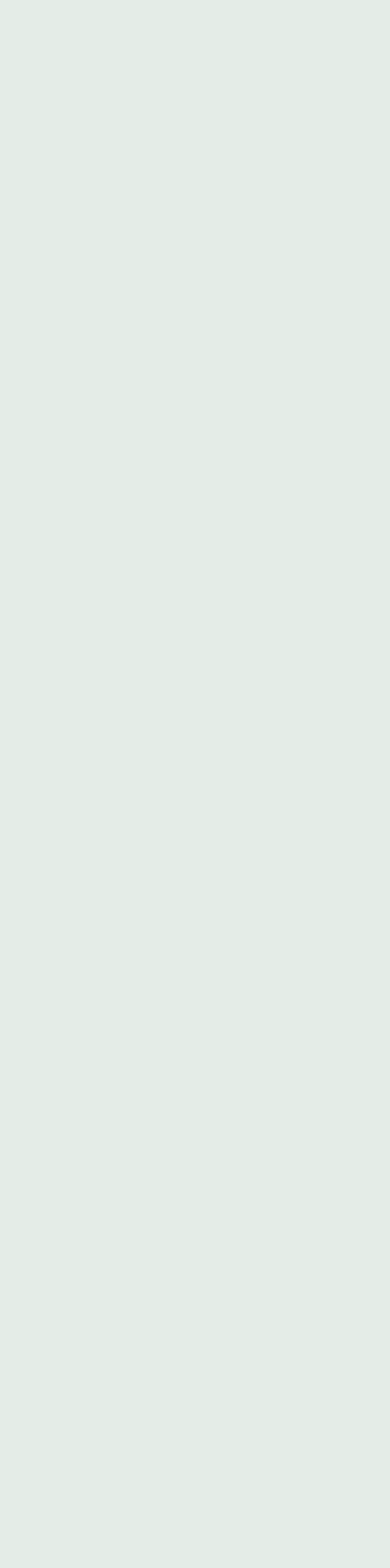
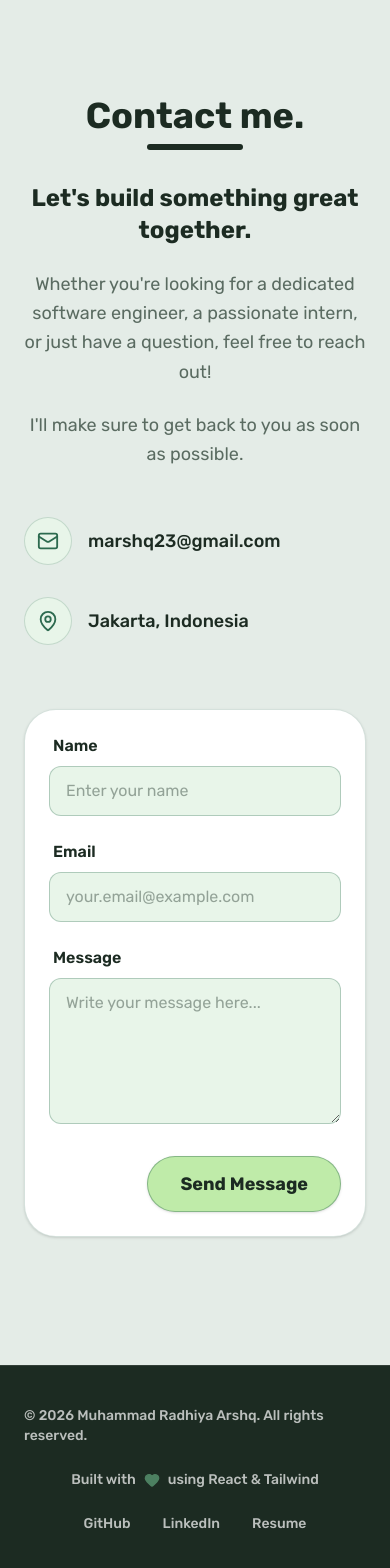
Before and after one commit to arshqiii/web-portfolio, a React (Vite) app: page / in a window 390 px wide. Shown: the part 6951-8519 px from the top of the page. Before the commit the page ends 6935 px from the top, so only its background shows below. Built offline with nearby package versions, Linux system fonts and the light colour scheme; a web font is replaced by a local one.

Commit message:
feat: added & implemented contact section and footer to page

```diff
--- a/src/App.tsx
+++ b/src/App.tsx
@@ -3,17 +3,21 @@ import { HeroSection } from "./sections/HeroSection";
 import { AboutSection } from "./sections/AboutSection";
 import { ProjectsSection } from "./sections/ProjectsSection";
 import { ExperienceSection } from "./sections/ExperienceSection";
+import { ContactSection } from "./sections/ContactSection";
+import { Footer } from "./components/Footer";
 
 export default function App() {
   return (
-    <div className="min-h-screen bg-bg-main font-sans">
+    <div className="min-h-screen bg-bg-main font-sans flex flex-col">
       <Navbar />
-      <main>
+      <main className="flex-grow">
         <HeroSection />
         <AboutSection />
         <ProjectsSection />
         <ExperienceSection />
+        <ContactSection />
       </main>
+      <Footer />
     </div>
   );
 }
--- /dev/null
+++ b/src/components/Footer.tsx
@@ -0,0 +1,27 @@
+import { Heart } from 'lucide-react';
+export function Footer() {
+  const currentYear = new Date().getFullYear();
+
+  return (
+    <footer className="w-full bg-[#1C2B22] text-white py-10 border-t border-white/10 mt-auto">
+      <div className="max-w-7xl mx-auto px-6 sm:px-8 flex flex-col md:flex-row items-center justify-between gap-6">
+        {/* Copyright */}
+        <div className="text-sm text-white/70 font-medium">
+          © {currentYear} Muhammad Radhiya Arshq. All rights reserved.
+        </div>
+
+        {/* Built With */}
+        <div className="flex items-center gap-2 text-sm text-white/70 font-medium">
+          Built with <Heart size={16} className="text-action-secondary fill-current animate-pulse" /> using React & Tailwind
+        </div>
+
+        {/* Social Links */}
+        <div className="flex gap-8">
+          <a href="#" className="text-white/70 hover:text-white transition-colors text-sm font-medium">GitHub</a>
+          <a href="#" className="text-white/70 hover:text-white transition-colors text-sm font-medium">LinkedIn</a>
+          <a href="#" className="text-white/70 hover:text-white transition-colors text-sm font-medium">Resume</a>
+        </div>
+      </div>
+    </footer>
+  );
+}
--- /dev/null
+++ b/src/sections/ContactSection.tsx
@@ -0,0 +1,54 @@
+import { ContactForm } from '../components/ContactForm';
+import { Mail, MapPin } from 'lucide-react';
+
+export function ContactSection() {
+  return (
+    <section id="contact" className="w-full bg-bg-main pt-24 pb-32">
+      <div className="max-w-7xl mx-auto px-6 sm:px-8 flex flex-col lg:flex-row gap-16 lg:gap-24 items-center lg:items-start">
+
+        {/* Left Column: Text */}
+        <div className="flex flex-col flex-1 w-full text-center lg:text-left pt-4">
+          <div className="mb-8 inline-block mx-auto lg:mx-0">
+            <h2 className="text-4xl md:text-5xl font-bold text-text-primary">Contact me.</h2>
+            <div className="h-1.5 w-24 bg-text-primary mt-2 rounded-full mx-auto lg:mx-0"></div>
+          </div>
+
+          <h3 className="text-2xl md:text-3xl font-bold text-text-primary mb-6">
+            Let's build something great together.
+          </h3>
+
+          <p className="text-lg text-text-secondary leading-relaxed mb-6">
+            Whether you're looking for a dedicated software engineer, a passionate intern, or just have a question, feel free to reach out!
+          </p>
+
+          <p className="text-lg text-text-secondary leading-relaxed mb-12">
+            I'll make sure to get back to you as soon as possible.
+          </p>
+
+          {/* Quick Contact Info */}
+          <div className="flex flex-col sm:flex-row gap-8 justify-center lg:justify-start">
+            <div className="flex items-center gap-4 text-text-primary font-medium group">
+              <div className="w-12 h-12 rounded-full bg-action-tertiary flex items-center justify-center border border-action-primary/20 group-hover:bg-action-secondary transition-colors">
+                <Mail size={22} className="text-action-primary group-hover:text-white transition-colors" />
+              </div>
+              <a href="mailto:marshq23@gmail.com" className="hover:text-action-primary transition-colors text-lg">
+                marshq23@gmail.com
+              </a>
+            </div>
+            <div className="flex items-center gap-4 text-text-primary font-medium group">
+              <div className="w-12 h-12 rounded-full bg-action-tertiary flex items-center justify-center border border-action-primary/20 group-hover:bg-action-secondary transition-colors">
+                <MapPin size={22} className="text-action-primary group-hover:text-white transition-colors" />
+              </div>
+              <span className="text-lg">Jakarta, Indonesia</span>
+            </div>
+          </div>
+        </div>
+
+        {/* Right Column: Form */}
+        <div className="w-full lg:w-[500px] xl:w-[550px] flex-shrink-0">
+          <ContactForm />
+        </div>
+      </div>
+    </section>
+  );
+}
```
